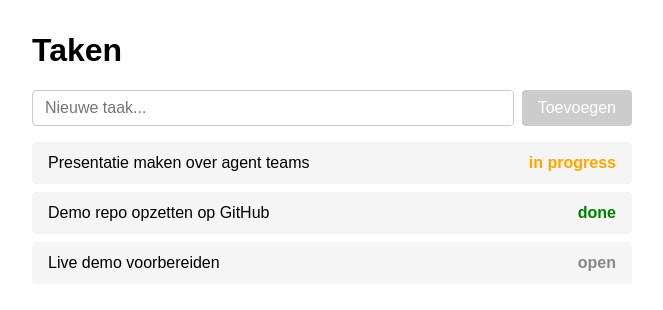
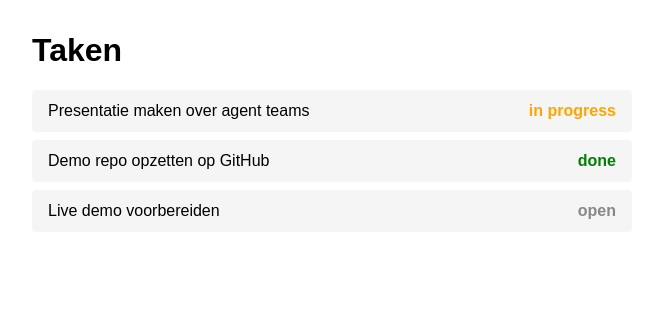
Before and after one commit to joriswijlens/agent-teams, a React (Create React App) app: page / in a window 1280 px wide. Shown: the top 310 px of the page, without its empty margins (308-971 px from the left). Built offline with nearby package versions, Linux system fonts and the light colour scheme.

Commit message:
Revert "Taken toevoegen via invoerveld (#13)"
This reverts commit 567788428d415b39dcf647f56d2719b9a8fb9074.

```diff
--- a/package.json
+++ b/package.json
@@ -27,8 +27,5 @@
       "last 1 firefox version",
       "last 1 safari version"
     ]
-  },
-  "devDependencies": {
-    "@playwright/test": "^1.59.1"
   }
 }
--- a/src/App.js
+++ b/src/App.js
@@ -1,65 +1,15 @@
-import React, { useState } from 'react';
+import React from 'react';
 
-const initialTasks = [
+const tasks = [
   { id: 1, title: 'Presentatie maken over agent teams', status: 'in progress' },
   { id: 2, title: 'Demo repo opzetten op GitHub', status: 'done' },
   { id: 3, title: 'Live demo voorbereiden', status: 'open' },
 ];
 
 export default function App() {
-  const [tasks, setTasks] = useState(initialTasks);
-  const [newTitle, setNewTitle] = useState('');
-
-  const handleAdd = () => {
-    if (!newTitle.trim()) return;
-    setTasks([...tasks, {
-      id: Date.now(),
-      title: newTitle.trim(),
-      status: 'open',
-    }]);
-    setNewTitle('');
-  };
-
-  const handleKeyDown = (e) => {
-    if (e.key === 'Enter' && newTitle.trim()) {
-      handleAdd();
-    }
-  };
-
   return (
     <div style={{ maxWidth: 600, margin: '2rem auto', fontFamily: 'sans-serif' }}>
       <h1>Taken</h1>
-      <div style={{ display: 'flex', gap: '0.5rem', marginBottom: '1rem' }}>
-        <input
-          type="text"
-          value={newTitle}
-          onChange={(e) => setNewTitle(e.target.value)}
-          onKeyDown={handleKeyDown}
-          placeholder="Nieuwe taak..."
-          style={{
-            flex: 1,
-            padding: '0.5rem 0.75rem',
-            fontSize: '1rem',
-            border: '1px solid #ccc',
-            borderRadius: 4,
-          }}
-        />
-        <button
-          onClick={handleAdd}
-          disabled={!newTitle.trim()}
-          style={{
-            padding: '0.5rem 1rem',
-            fontSize: '1rem',
-            background: newTitle.trim() ? '#007bff' : '#ccc',
-            color: '#fff',
-            border: 'none',
-            borderRadius: 4,
-            cursor: newTitle.trim() ? 'pointer' : 'not-allowed',
-          }}
-        >
-          Toevoegen
-        </button>
-      </div>
       <ul style={{ listStyle: 'none', padding: 0 }}>
         {tasks.map(task => (
           <li key={task.id} style={{
```
Also changed, not shown: playwright.config.js (deleted, +0 -13 lines), 2 other files (tests, documents, lock files or other folders).
